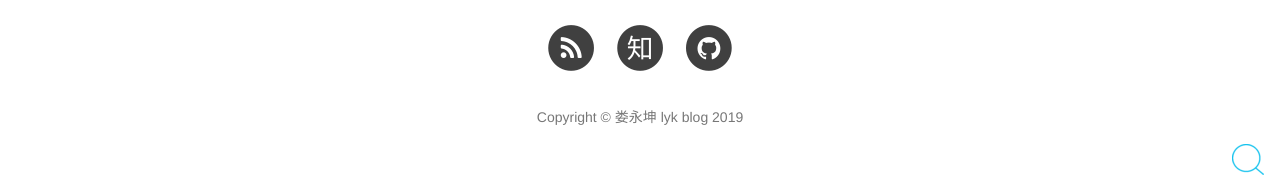
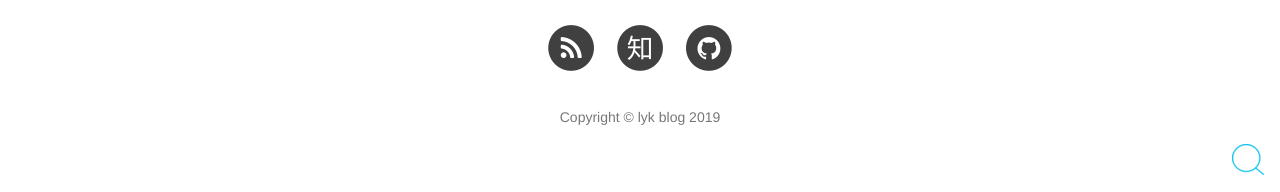
Before and after one commit to yoogg/blog, a Jekyll site: the page built from apps.html, in a window 1280 px wide and 900 px high, scrolled down 661 px. Shown: the part 705-897 px from the top of the window. Built offline with Jekyll 4.4.1, drawn with Linux system fonts in a browser that asks for light colours; nearby versions of some CDN libraries; comment, search, counter and statistics services are not loaded; some of the changed lines change nothing that is shown.

Commit message:
Update _config.yml

```diff
--- a/_config.yml
+++ b/_config.yml
@@ -1,15 +1,17 @@
 ######################站点全局信息，需要部分修改#########################
 # Site settings
-title: "娄永坤 lyk blog"
+title: "lyk blog"
+SEOTitle: 娄永坤的博客 | LYK Blog
 header-img: "img/home-bg.jpg"
 email: "lyk@go28.cn"
 url: "http://lykqq.com"
 description: "编码生涯的点点滴滴"
+keyword: "LYK, LYK Blog, 娄永坤的博客, louyongkun, 娄永坤, lykqq, Windows, office"
 github_username:  "123"
 zhihu_username: "123"
 
-changyan_appid: "'changyan_appid'"
-changyan_conf: "'changyan_conf'"
+changyan_appid: "'123'"
+changyan_conf: "'1231'"
 ##########################上述信息需要您修改,changyan_appid、changyan_conf############################
 
 
```
